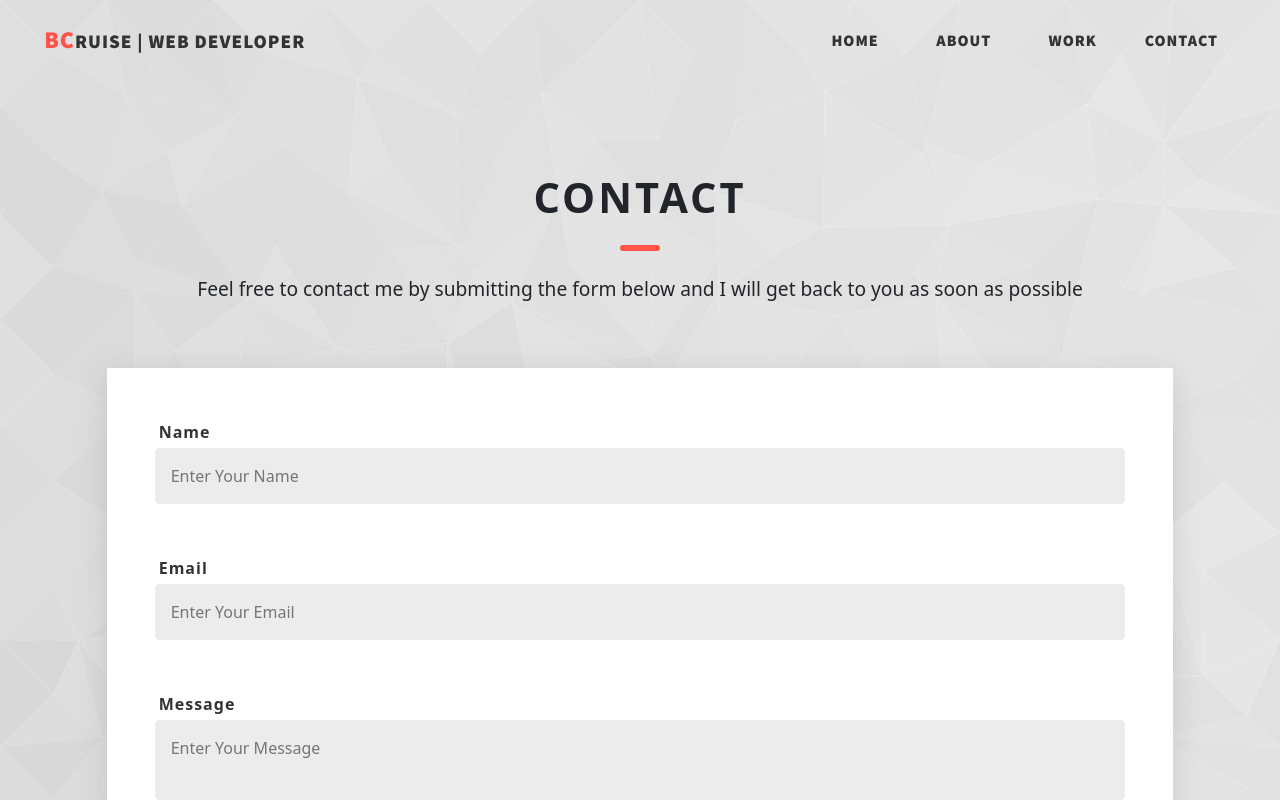
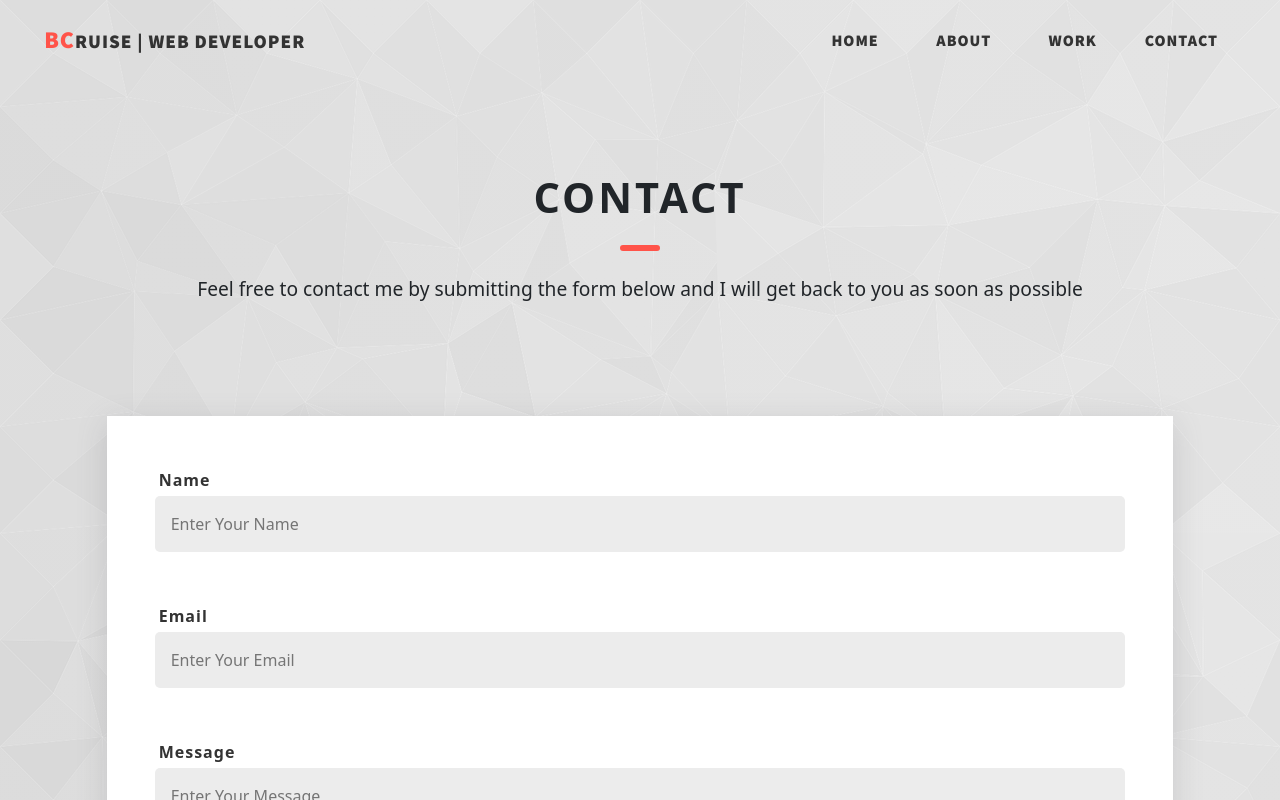
Before and after one commit to Bcruise/PortfolioSite, a React (Create React App) app: page /#/Contact in a window 1280 px wide. Built offline with nearby package versions, Linux system fonts and the light colour scheme.

Commit message:
paddings and margin added underneath header

```diff
--- a/src/components/About.js
+++ b/src/components/About.js
@@ -18,7 +18,7 @@ function About() {
   return (
     <>
         <Header title={aboutMeCarrier.title} description={aboutMeCarrier.description}/>
-        <div className="about-bottom col-12 p-3">
+        <div className="about-bottom col-12 pt-3">
           <div className="about-sub-div row col-11">
             <div className="col-lg-6 col-md-12 p-3">
               <span className="about-title">Get to know me!</span>
--- a/src/components/Contact.js
+++ b/src/components/Contact.js
@@ -17,7 +17,7 @@ function Contact() {
   return (
     <div className="contact mb-5">
         <Header title={contactCarrier.title} description={contactCarrier.description}/>
-          <form className="col-10 p-5">
+          <form className="col-10 p-5 m-5">
               <label className="p-1">Name</label>
               <input className="user-name p-3 mb-5" placeholder="Enter Your Name"/>
               <label className="p-1">Email</label>
--- a/src/components/IndProject.js
+++ b/src/components/IndProject.js
@@ -18,7 +18,7 @@ function IndProject({project}) {
         }
     }
 
-        return (<div className="ind-project">
+        return (<div className="ind-project pt-3">
                     <div className="ind-sub-div col-11 my-3 row">
                         <div className="col-lg-6 col-md-12 image-side py-3">
 
```
